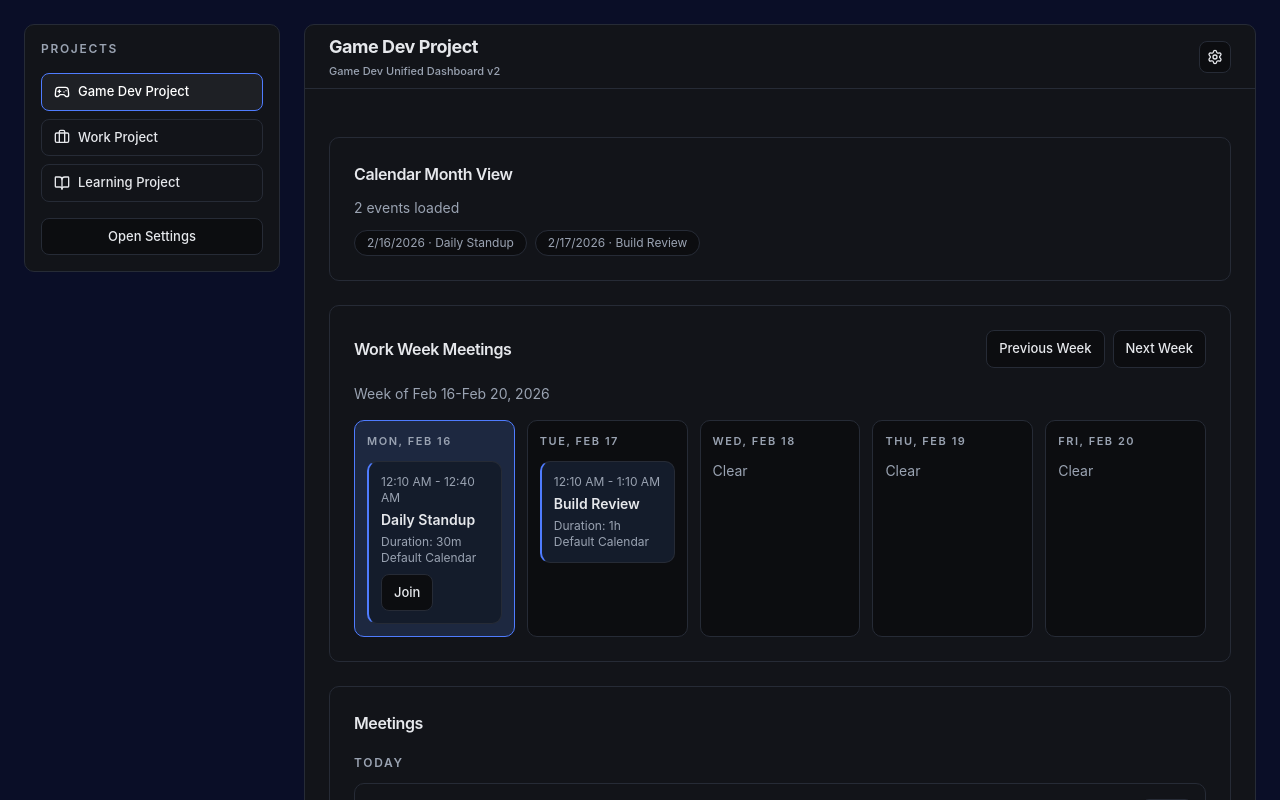
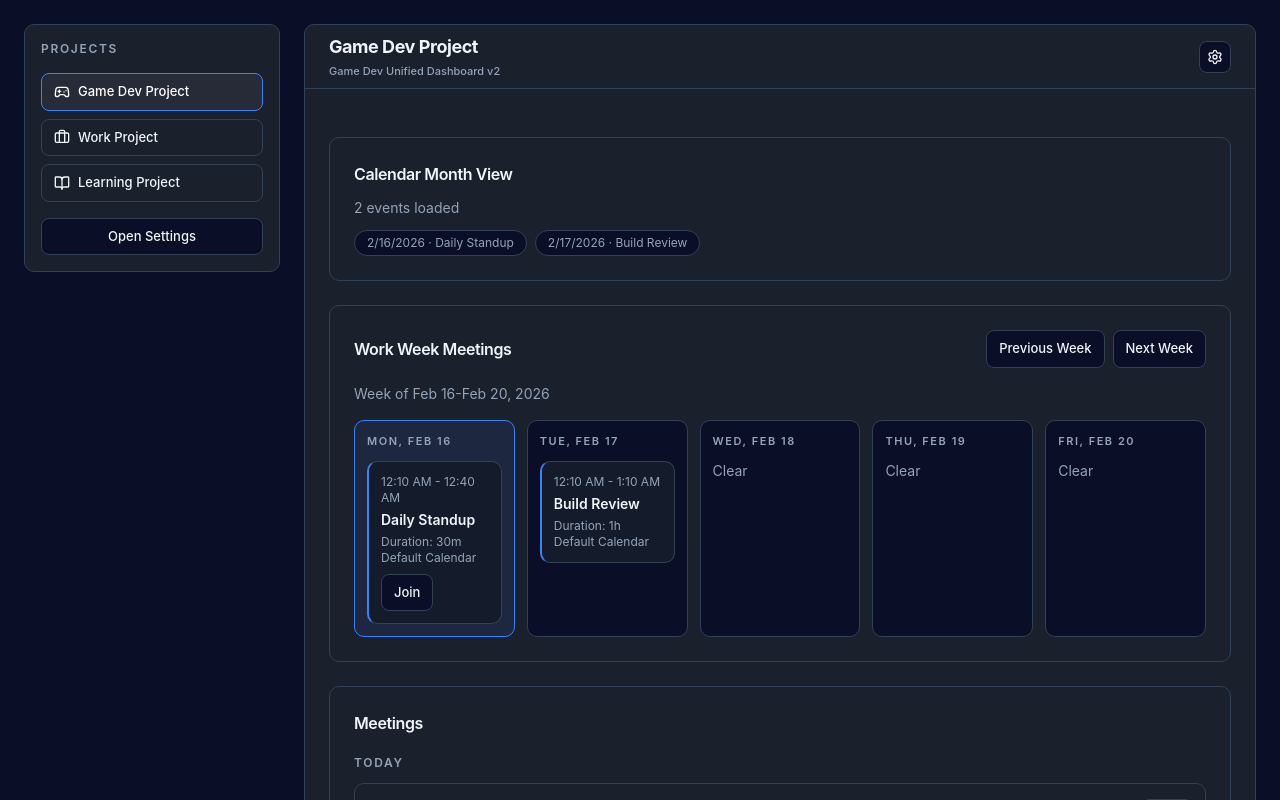
Before and after one commit to SBUplakankus/wfh-dashboard-v2, a React (Vite) app: page / in a window 1280 px wide. Shown: the top 800 px of the page. Built offline with nearby package versions, Linux system fonts and the light colour scheme; the HTML template or start-up script is replaced by a standard one.

Commit message:
style: align default theme tokens to sample aesthetic and refine customizer guidance
Co-authored-by: SBUplakankus <119906674+SBUplakankus@users.noreply.github.com>

```diff
--- a/src/components/settings/ThemeCustomizer.tsx
+++ b/src/components/settings/ThemeCustomizer.tsx
@@ -9,7 +9,7 @@ const ThemeCustomizer = () => {
   const layout = theme?.layout || {};
   const typography = theme?.typography || {};
   const gradients = theme?.gradients || {};
-  const backgroundGradient = gradients.background || { type: 'linear', angle: 180, stops: [background.primary || '#0a0e27', background.secondary || '#1a202c'] };
+  const backgroundGradient = gradients.background || { type: 'linear', angle: 180, stops: [background.primary || '#0A0E27', background.secondary || '#1a202c'] };
 
   const updateTheme = (next: any) =>
     setTheme({
@@ -91,7 +91,7 @@ const ThemeCustomizer = () => {
         ))}
       </div>
       <div className="rounded-lg border border-md3-outline bg-md3-surface-variant p-3 text-xs text-md3-on-surface-variant">
-        SAMPLE presentation guide: keep accent usage restrained, prefer subtle borders over shadows, and maintain an 8px spacing rhythm.
+        SAMPLE presentation guide: keep accent usage restrained, prefer subtle borders over shadows, and use a consistent spacing rhythm.
       </div>
     </div>
   );
--- a/src/utils/themes.js
+++ b/src/utils/themes.js
@@ -1,16 +1,16 @@
 const baseTheme = {
   colors: {
-    primary: '#4f7cff',
-    secondary: '#6b93ff',
-    tertiary: '#89a9ff',
-    background: { primary: '#0c0d10', secondary: '#121419' },
-    text: { primary: '#e6e8ec', secondary: '#9aa3b2' },
-    border: '#262b36'
+    primary: '#3b82f6',
+    secondary: '#60a5fa',
+    tertiary: '#93c5fd',
+    background: { primary: '#0A0E27', secondary: '#1a202c' },
+    text: { primary: '#f1f5f9', secondary: '#94a3b8' },
+    border: '#334155'
   },
   gradients: {
-    header: { type: 'linear', angle: 180, stops: ['#121419', '#121419'] },
-    section: { type: 'linear', angle: 180, stops: ['#121419', '#121419'] },
-    background: { type: 'linear', angle: 180, stops: ['#0c0d10', '#0c0d10'] }
+    header: { type: 'linear', angle: 180, stops: ['#1a202c', '#1a202c'] },
+    section: { type: 'linear', angle: 180, stops: ['#1a202c', '#1a202c'] },
+    background: { type: 'linear', angle: 180, stops: ['#0A0E27', '#0A0E27'] }
   },
   typography: { fontFamily: 'Inter, ui-sans-serif, system-ui, -apple-system, "Segoe UI", sans-serif', baseFontSize: 14, headingMultiplier: 1.2, lineHeight: 1.55 },
   layout: { sidebarWidth: 200, spacing: 24, borderRadius: 7, transitionSpeed: 'normal', tileStyle: 'solid' }
```
